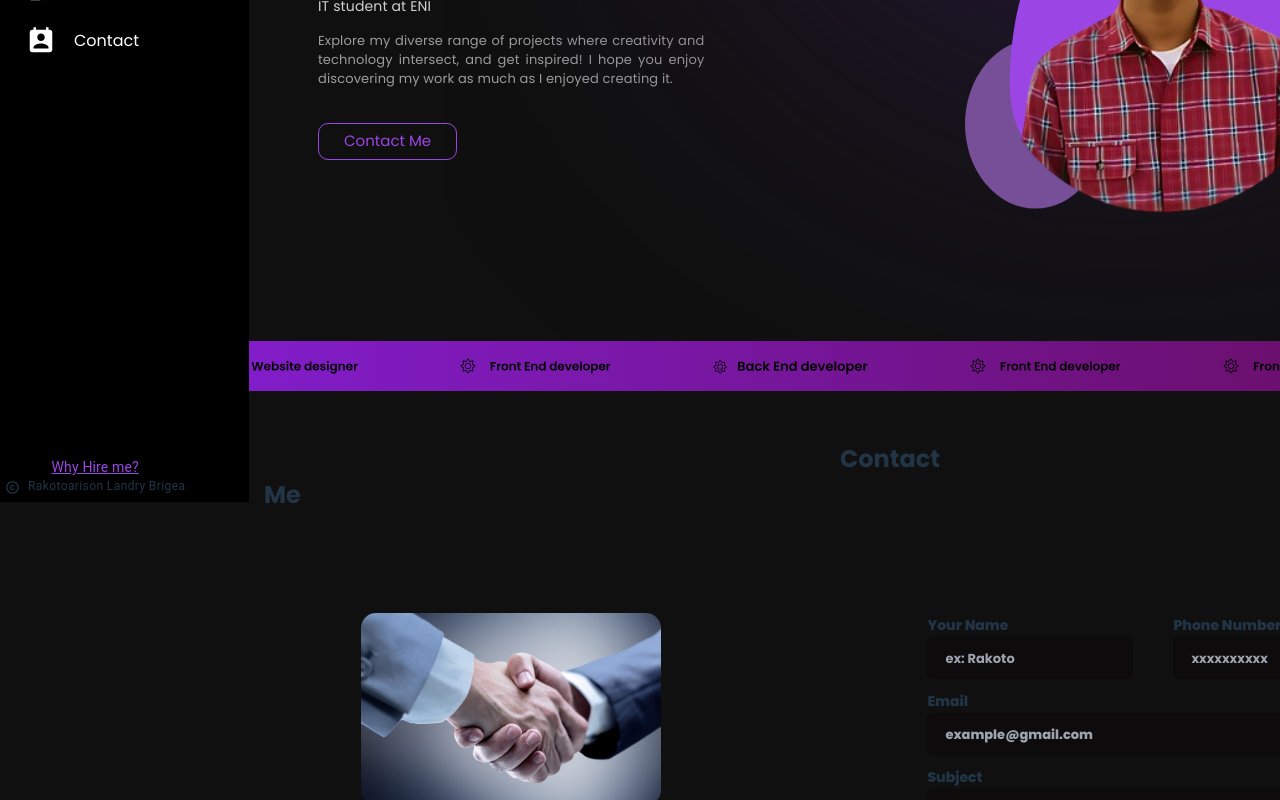
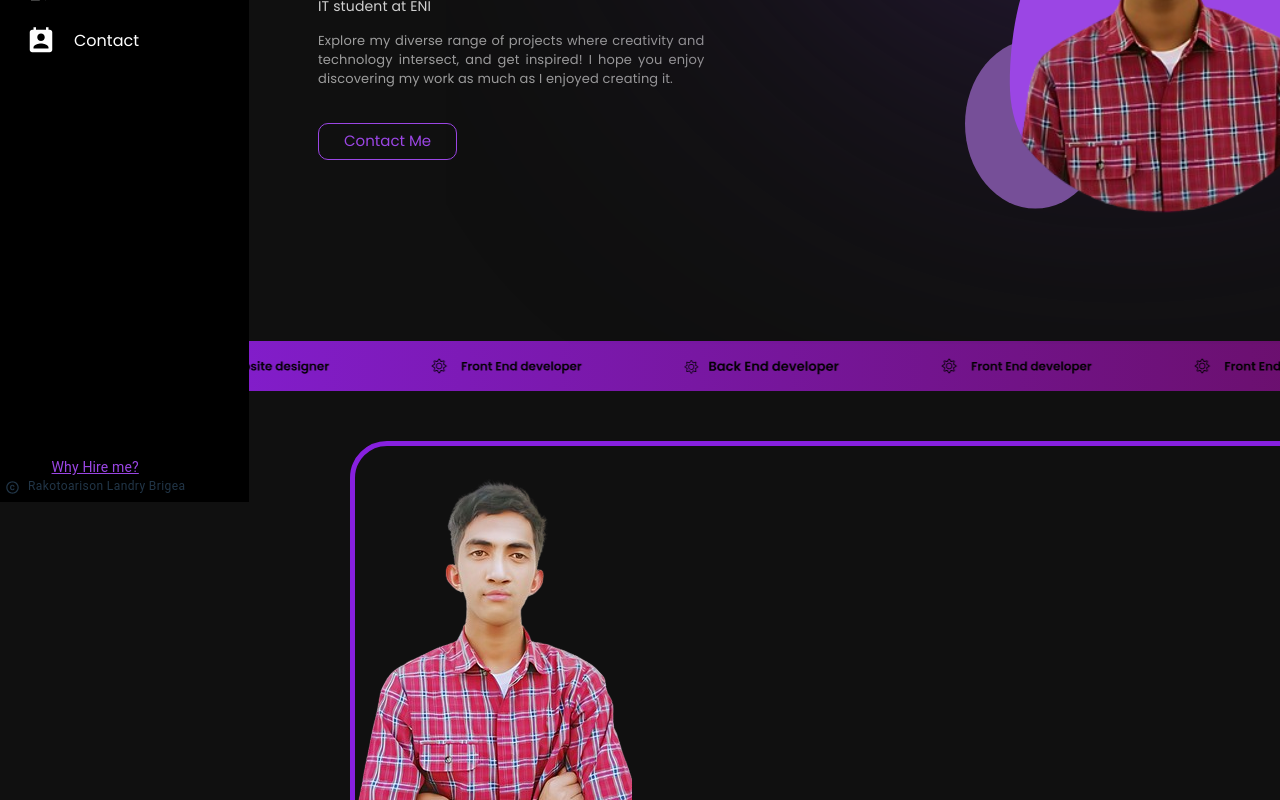
Before and after one commit to rakotoarisonlandry/Portfolio, a React (Vite) app: page / in a window 1280 px wide. Shown: the part 300-1100 px from the top of the page. Built offline with nearby package versions, Linux system fonts and the light colour scheme.

Commit message:
Change Content HomePage

```diff
--- a/src/pages/Home/Home.jsx
+++ b/src/pages/Home/Home.jsx
@@ -7,6 +7,7 @@ import Blur from "../../../public/assets/img/blur.svg";
 import hello from "../../../public/assets/img/stock-vector-hi-hello-banner-speech-bubble-poster-and-sticker-concept-with-text-hello-white-bubble-message-1505210795-removebg-preview.png";
 import portrait from "../../../public/assets/img/portrait.svg";
 import Contact from "../Contact/Contact";
+import About from "../About/About";
 function Home() {
   return (
     <Box>
@@ -40,6 +41,7 @@ function Home() {
       </Box>
       <HomeComponent />
       {/* <Container> */}
+      <About/>
         <Contact />
       {/* </Container> */}
     </Box>
```
